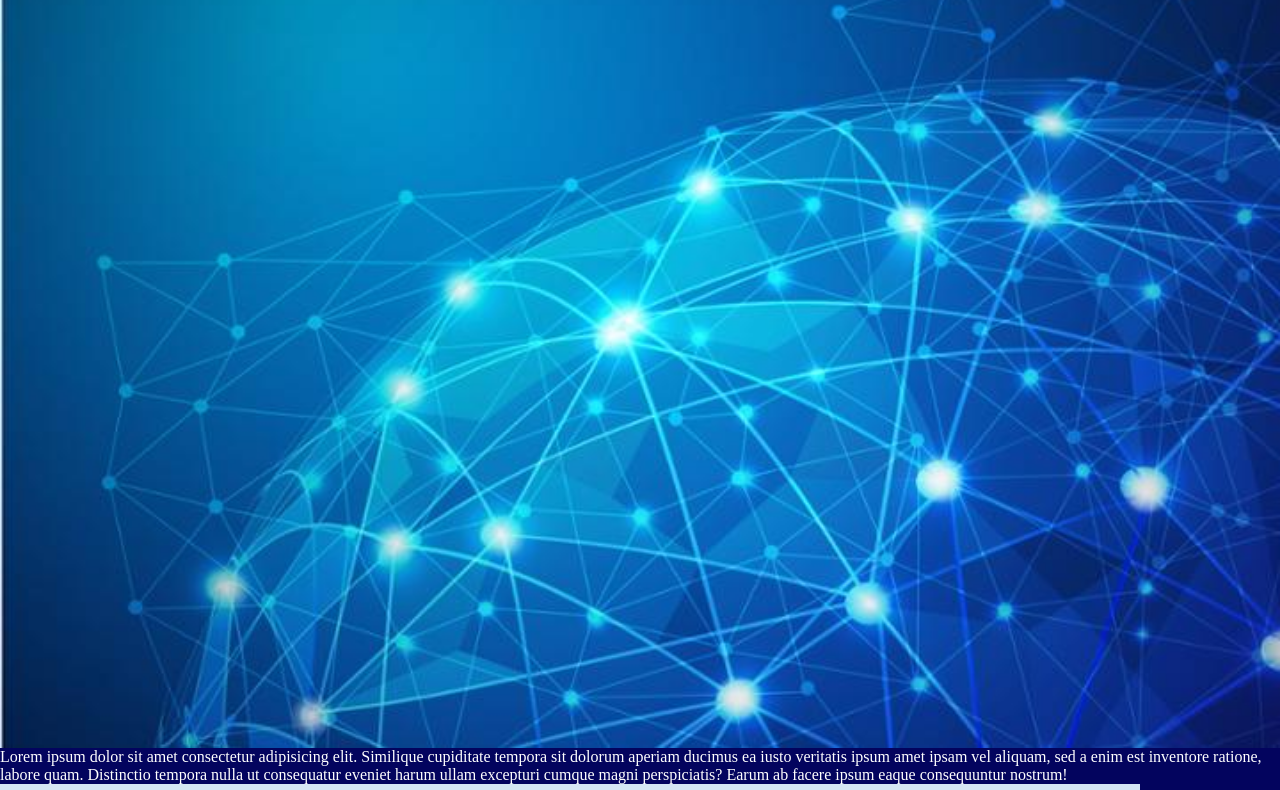
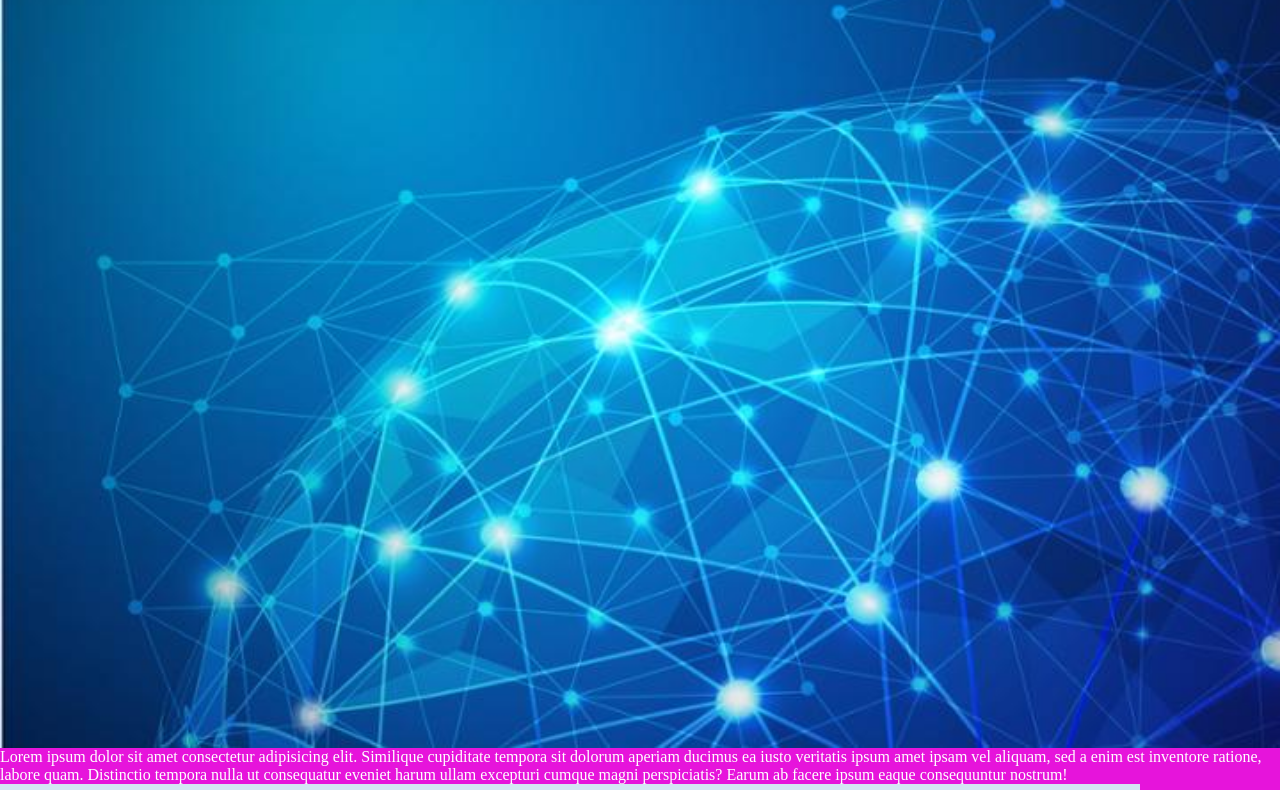
Before and after one commit to alvaradolucia1201/ejemplo_ClaseUno, a plain HTML site: page index.html in a window 1280 px wide. Shown: the part 106-896 px from the top of the page. Drawn offline with Linux system fonts and the light colour scheme.

Commit message:
clase uno

```diff
--- a/styles/style.css
+++ b/styles/style.css
@@ -4,7 +4,7 @@
 }
 
 body{
-    background: #03045e ;
+    background: #e614db ;
     color: #fff;
    }
 
```
